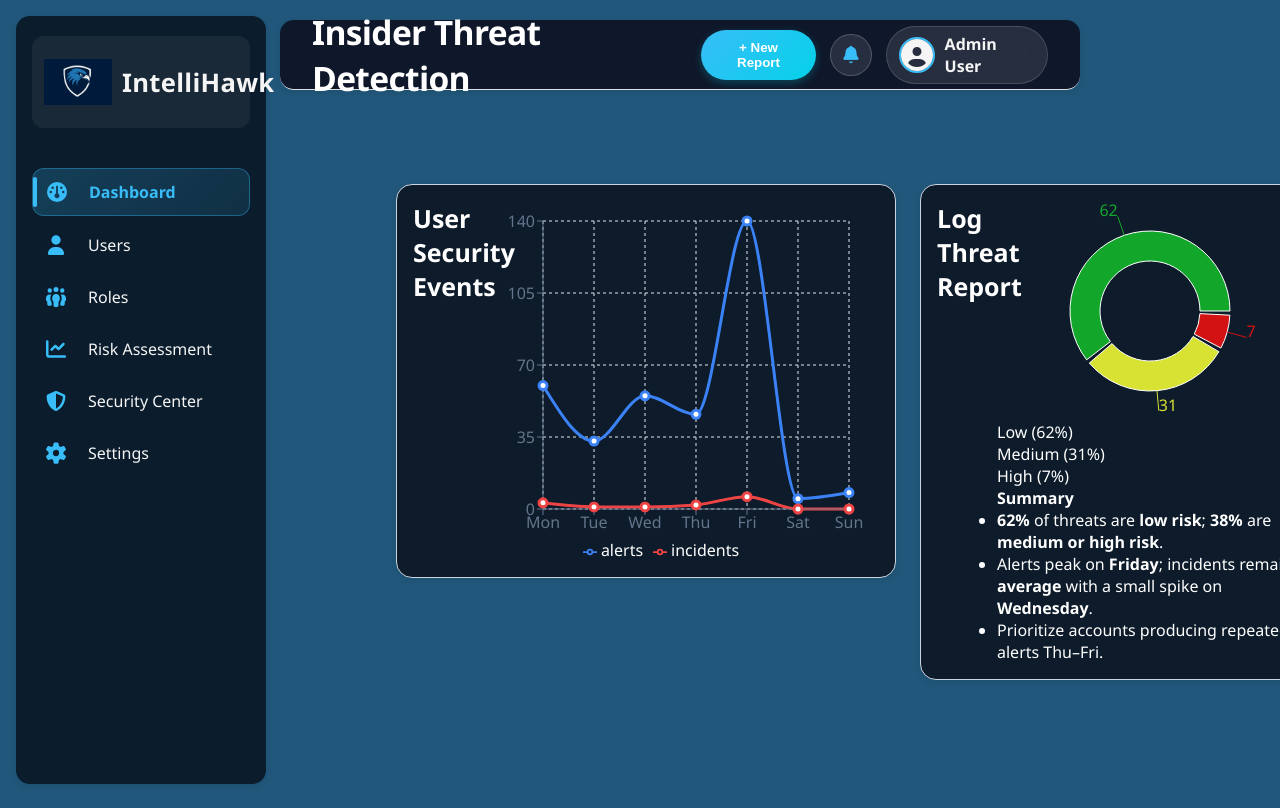
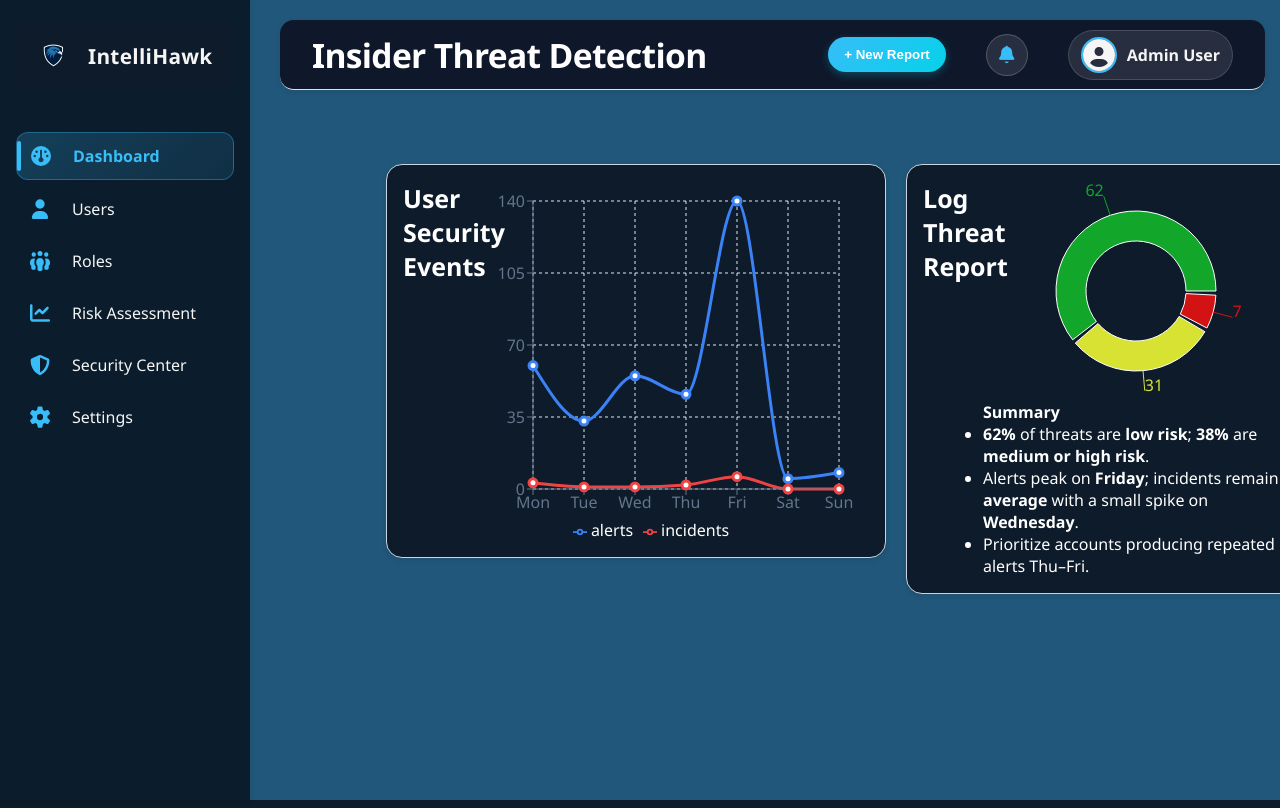
Before and after one commit to AChakka/IntelliHawk, a React (Vite) app: page / in a window 1280 px wide. Built offline with nearby package versions, Linux system fonts and the light colour scheme.

Commit message:
A lot of changes on UI and dummy bot
Created dummy bots as users and Tonka Jahari and changed the UI in all pages.

```diff
--- a/index.html
+++ b/index.html
@@ -4,7 +4,7 @@
     <meta charset="UTF-8" />
     <link rel="icon" type="image/webp" href="/HawkLogo.webp" />
     <meta name="viewport" content="width=device-width, initial-scale=1.0" />
-    <title>sentinelone</title>
+    <title>IntelliHawk</title>
   </head>
   <body>
     <div id="root"></div>
--- a/src/components/Roles.css
+++ b/src/components/Roles.css
@@ -22,10 +22,11 @@ body {
   background-color: var(--bg-dark);
   color: var(--text-light);
   min-height: 82vh;
-  padding: 30px 60px;
+  padding: 30px 120px;
   font-family: var(--font);
   display: flex;
   flex-direction: column;
+  border-radius: 16px 16px 0 0;
 }
 
 .roles-header {
--- a/src/components/SecurityCenter.css
+++ b/src/components/SecurityCenter.css
@@ -26,6 +26,7 @@
   font-family: var(--font);
   box-sizing: border-box;
   overflow-y: auto;
+  border-radius: 16px 16px 0 0;
 }
 
 /* ---------- INNER CONTENT ---------- */
--- a/src/components/Sidebar.css
+++ b/src/components/Sidebar.css
@@ -15,14 +15,13 @@ html, body { margin:0; }
 /* Sidebar container */
 .sidebar {
   position: fixed;
-  top: 16px;
-  left: 16px;
-  bottom: 16px;
+  top: 0;
+  left: 0;
+  bottom: 0;
   width: 250px;
   padding: 20px 16px;
   background: var(--brand);
   color: var(--text);
-  border-radius: var(--radius);
   z-index: 1000;
   display: flex;
   flex-direction: column;
@@ -33,19 +32,32 @@ html, body { margin:0; }
 .sidebar-header {
   display: flex;
   align-items: center;
+  justify-content: flex-start;
   gap: 10px;
-  padding: 12px;
+  padding: 12px 14px;
   border-radius: 12px;
-  background: rgba(255,255,255,.06);
+  background: #0d1b2a;
   margin-bottom: 20px;
+  text-decoration: none;
+  color: var(--text);
+  transition: background .25s ease;
+}
+
+.sidebar-header:hover {
+  background: #0d1b2a;
 }
 
 .sidebar-header h2 {
   font-weight: 800;
-  font-size: 1.6rem;
+  font-size: 1.3rem;
   letter-spacing: .3px;
   margin: 0;
   color: var(--text);
+  white-space: nowrap;
+  overflow: hidden;
+  text-overflow: ellipsis;
+  flex: 1;
+  min-width: 0;
 }
 
 /* Nav list */
@@ -145,28 +157,12 @@ html, body { margin:0; }
   }
   .main-content { margin-left: 0; }
 }
+
 /* Sidebar logo */
 .sidebar-logo {
-  width: 68px;
-  height: 68px;
+  width: 48px;
+  height: 48px;
   object-fit: contain;
   display: block;
+  flex-shrink: 0;
 }
-
-/* Make header clickable look consistent */
-.sidebar-header {
-  display: flex;
-  align-items: center;
-  gap: 10px;
-  padding: 12px;
-  border-radius: 12px;
-  background: rgba(255,255,255,.06);
-  margin-bottom: 20px;
-  text-decoration: none; /* remove link underline */
-  color: var(--text);
-  transition: background .25s ease;
-}
-
-.sidebar-header:hover {
-  background: rgba(255,255,255,.1);
-}
--- a/src/components/Sidebar.jsx
+++ b/src/components/Sidebar.jsx
@@ -10,7 +10,7 @@ import {
   faGear,
   faPeopleGroup,
 } from '@fortawesome/free-solid-svg-icons';
-import IntellihawkLogo from "../assets/IntellihawkLogo.png";
+import IntellihawkLogo from "../assets/IntellihawkLogoClear.png";
 export default function Sidebar({ isOpen, onClose }) {
   const location = useLocation();
 
--- a/src/components/ThreatOverview.css
+++ b/src/components/ThreatOverview.css
@@ -1,21 +1,32 @@
-/* Layout: wide line chart left, pie + summary right */
 .threat-grid {
   display: grid;
-  grid-template-columns: minmax(500px, 1.8fr) minmax(400px, 1fr); /* smaller base widths */
-  gap: 24px;            /* reduce spacing between cards */
-  width: min(1200px, 100%); /* cap total layout width */
-  margin: 40px auto 0;
+  grid-template-columns: minmax(500px, 1.8fr) minmax(400px, 1fr);
+  gap: 20px;
+
+  width: 100%;
+  max-width: 100%;
+
+  /* Center or left-align properly */
+  margin: 20px 0 0 0;        /* no auto margin */
+  padding: 0;                /* remove side padding */
+  justify-content: start;    /* align the grid to the left */
   align-items: start;
-  padding: 0 10px;
+
+  box-sizing: border-box;
 }
 
+
 .card {
-  background-color: #0d1b2a !important;  /* deep blue */
-  color: #ffffff !important;             /* white text */
+  background-color: #0d1b2a !important;
+  color: #ffffff !important;
+}
+
+.card--main {
+  padding-right: 100px;
 }
 
 .card * {
-  color: #ffffff !important;             /* ensures inner text stays visible */
+  color: #ffffff !important;
 }
 
 .section-title {
@@ -24,11 +35,11 @@
 
 /* Chart areas — reduce heights */
 .chart-wrap--main {
-  height: 360px; /* smaller line chart */
+  height: 360px;
 }
 
 .chart-wrap--side {
-  height: 220px; /* smaller pie chart */
+  height: 220px;
 }
 
 /* Stack vertically on smaller screens */
--- a/src/components/ThreatOverview.jsx
+++ b/src/components/ThreatOverview.jsx
@@ -109,7 +109,7 @@ export default function ThreatOverview() {
                   className="legend-dot"
                   style={{ backgroundColor: COLORS[i] }}
                 />
-                {entry.name} ({entry.value}%)
+                {/* {entry.name} ({entry.value}%) */}
               </div>
             ))}
           </div>
--- a/src/components/TopBar.css
+++ b/src/components/TopBar.css
@@ -14,7 +14,7 @@
   position: fixed;
   top: 20px;
   left: 280px;
-  right: 200px;
+  right: 15px;
   height: 70px;
   display: flex;
   align-items: center;
@@ -41,7 +41,7 @@
 .topbar-right {
   display: flex;
   align-items: center;
-  gap: 14px;
+  gap: 40px;
 }
 
 
--- a/src/components/Users.css
+++ b/src/components/Users.css
@@ -15,14 +15,17 @@
 
 /* Layout */
 .users-page {
-  min-height: 100dvh;
+  min-height: 100vh;
+  width: 1000px;
   background: #0d1b2a;
-  padding: 16px;
+  padding: 25px 48px;
   position: relative;
+  border-radius: 16px 16px 0 0;
 }
 
 .container {
-  max-width: 1200px;
+  width: 100%;
+  max-width: 100%;
   margin: 0 auto;
   display: flex;
   flex-direction: column;
@@ -151,6 +154,7 @@
   display: grid;
   grid-template-columns: repeat(auto-fill, minmax(240px, 1fr));
   gap: 16px;
+  width: 100%;
 }
 
 .card {
--- a/src/components/Users.jsx
+++ b/src/components/Users.jsx
@@ -14,25 +14,21 @@ function parseIso(d) {
   }
 }
 
-// Backend returns per-user counters + risk_score + first_seen/last_seen.
-// Map to the UI model this page expects.
 function mapApiToUi(apiUsers = []) {
   return apiUsers.map((u, i) => {
     const name = norm(u.laptop_name) || `Device ${i + 1}`;
     const lastSeen = parseIso(u.last_seen);
     const isActive = lastSeen && Date.now() - lastSeen.getTime() < 15 * 60 * 1000;
-
-    // bucketize numeric risk_score (0..1) to low/medium/high
     const r = Number(u.risk_score ?? 0);
     const risk = r >= 0.7 ? "high" : r >= 0.5 ? "medium" : "low";
 
     return {
-      id: name,               // stable key across refreshes
+      id: name,
       name,
-      role: "Endpoint",       // we don’t have roles from backend
+      role: "Endpoint",
       status: isActive ? "active" : "inactive",
-      risk,                   // "low" | "medium" | "high"
-      _raw: u,
+      risk,
+      _raw: { ...u, source: "api" },
     };
   });
 }
@@ -85,7 +81,9 @@ function AllUsersGrid({ users }) {
               <span className="role">{u.role}</span>
             </div>
             <div className="card-badges">
-              <Pill tone={u.status === "active" ? "success" : "muted"}>{u.status}</Pill>
+              <Pill tone={u.status === "active" ? "success" : "muted"}>
+                {u.status}
+              </Pill>
               <Pill tone={u.risk}>{u.risk} risk</Pill>
             </div>
           </div>
@@ -94,6 +92,50 @@ function AllUsersGrid({ users }) {
     </div>
   );
 }
+
+// ---------- dummy users ----------
+const DUMMY_USERS = [
+  {
+    id: "dummy-jdoe",
+    name: "John Jaquilo",
+    role: "Analyst",
+    status: "inactive",
+    risk: "low",
+    _raw: { source: "dummy" },
+  },
+  {
+    id: "dummy-jsmith",
+    name: "Geronimo Stilton",
+    role: "Engineer",
+    status: "inactive",
+    risk: "medium",
+    _raw: { source: "dummy" },
+  },
+  {
+    id: "dummy-mbrown",
+    name: "Michael Carrington",
+    role: "Security",
+    status: "inactive",
+    risk: "medium", // changed from high → medium
+    _raw: { source: "dummy" },
+  },
+  {
+    id: "dummy-akhan",
+    name: "Sher P.P. Khan",
+    role: "Intern",
+    status: "inactive",
+    risk: "low",
+    _raw: { source: "dummy" },
+  },
+  {
+    id: "dummy-tonka",
+    name: "Tonka Jahari",
+    role: "Teller",
+    status: "inactive",
+    risk: "high",
+    _raw: { source: "dummy" },
+  },
+];
 
 // ---------- component ----------
 export default function Users() {
@@ -108,9 +150,10 @@ export default function Users() {
       try {
         if (mounted) setLoading(true);
         setErr("");
-        const data = await api.users(); // GET /api/users
+        const data = await api.users();
         const uiUsers = mapApiToUi(data.users || []);
-        if (mounted) setUsers(uiUsers);
+
+        if (mounted) setUsers([...uiUsers, ...DUMMY_USERS]);
       } catch (e) {
         if (mounted) setErr(e?.message || "Failed to load users");
       } finally {
@@ -119,7 +162,7 @@ export default function Users() {
     }
 
     load();
-    const id = setInterval(load, 10000); // refresh every 10s
+    const id = setInterval(load, 10000);
     return () => {
       mounted = false;
       clearInterval(id);
@@ -127,12 +170,17 @@ export default function Users() {
   }, []);
 
   const activeUsers = useMemo(
-    () => users.filter((u) => u.status === "active"),
+    () => users.filter((u) => u.status === "active" && u._raw?.source === "api"),
     [users]
   );
 
+  // Highest Risk now includes API + dummy high-risk users (Tonka only now)
   const highestRisk = useMemo(
-    () => [...users].sort((a, b) => riskOrder[b.risk] - riskOrder[a.risk]).slice(0, 10),
+    () =>
+      users
+        .filter((u) => u.risk === "high")
+        .sort((a, b) => riskOrder[b.risk] - riskOrder[a.risk])
+        .slice(0, 10),
     [users]
   );
 
@@ -180,8 +228,18 @@ export default function Users() {
       </div>
 
       <button type="button" className="fab" aria-label="Add a user" title="Add a user">
-        <svg className="fab-icon" viewBox="0 0 24 24" xmlns="http://www.w3.org/2000/svg" aria-hidden="true">
-          <path d="M12 5v14M5 12h14" stroke="currentColor" strokeWidth="2" strokeLinecap="round" />
+        <svg
+          className="fab-icon"
+          viewBox="0 0 24 24"
+          xmlns="http://www.w3.org/2000/svg"
+          aria-hidden="true"
+        >
+          <path
+            d="M12 5v14M5 12h14"
+            stroke="currentColor"
+            strokeWidth="2"
+            strokeLinecap="round"
+          />
         </svg>
       </button>
     </div>
```
Also changed, not shown: src/assets/IntellihawkLogoClear.png (added).
